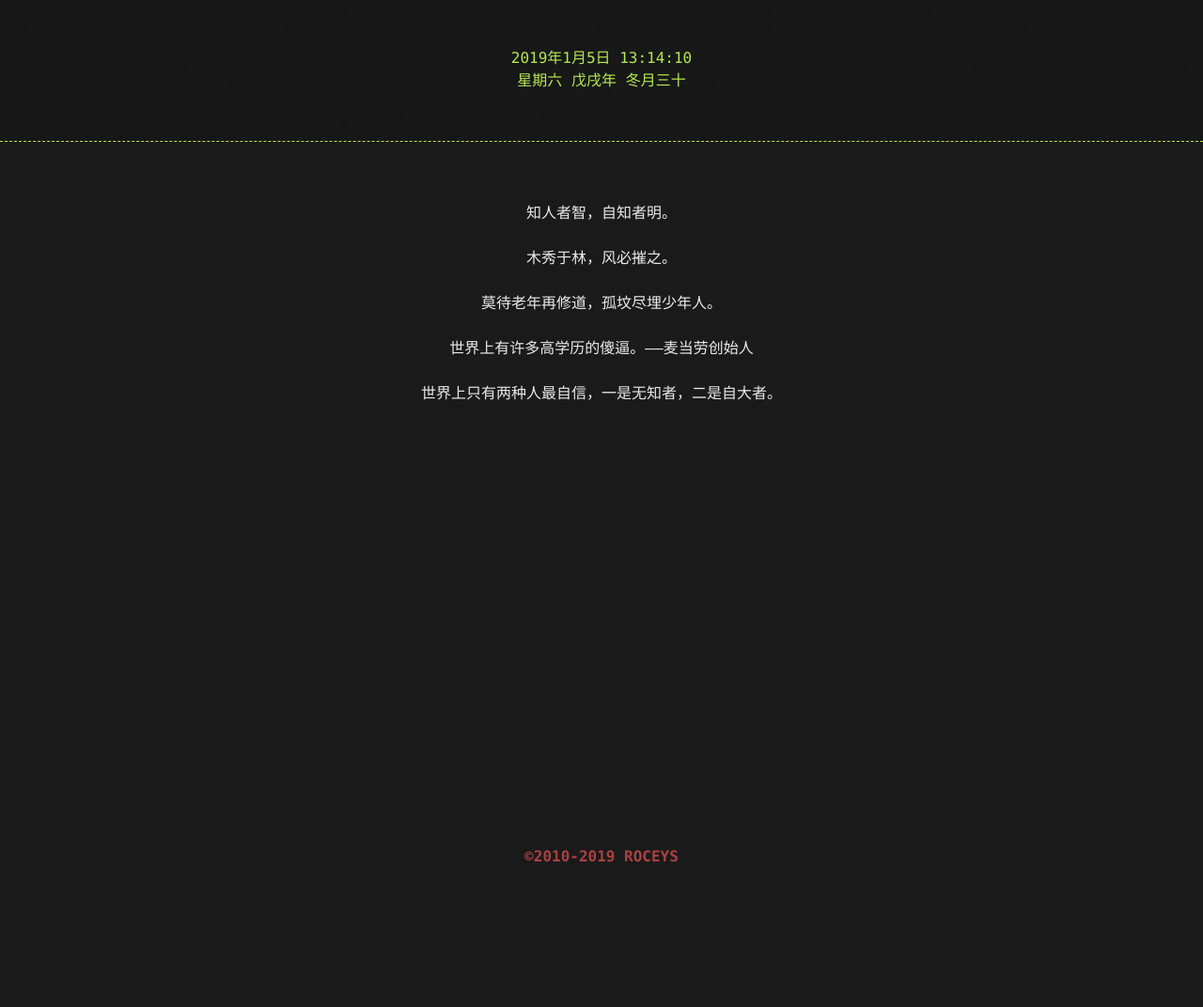
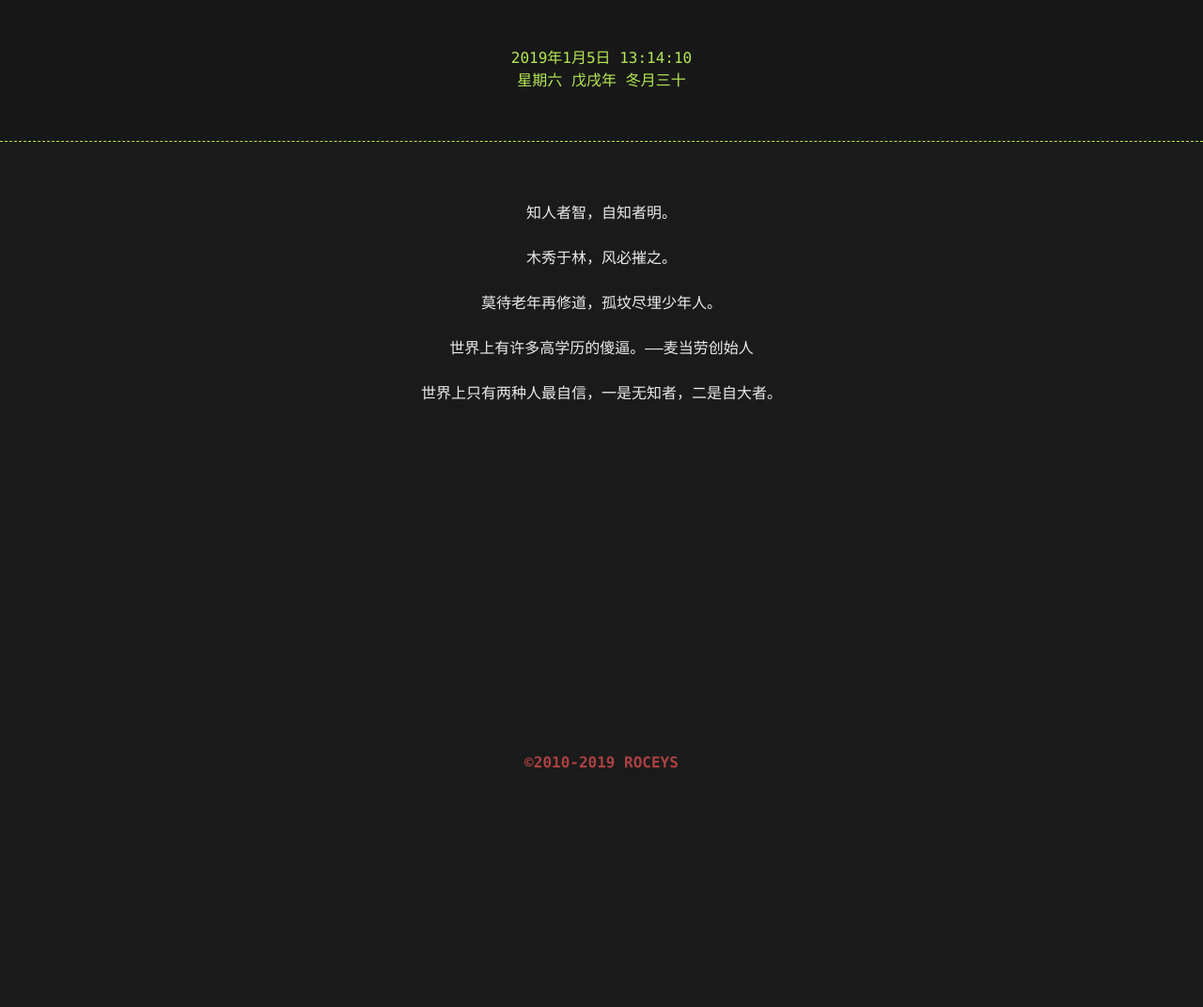
Before and after one commit to roceys/roceys.github.io, a Jekyll site: the page built from index.md, in a window 1280 px wide. Shown: the whole page at 94% size. Built offline with Jekyll 4.4.1, drawn with Linux system fonts in a browser that asks for light colours; nearby versions of some CDN libraries; comment, search, counter and statistics services are not loaded; after the commit the page ends 900 px from its top, so only the background shows below that.

Commit message:
footer css fixed.

```diff
--- a/assets/css/style.scss
+++ b/assets/css/style.scss
@@ -36,7 +36,6 @@ footer {
   text-align: center;
   font-weight: bold;
   color: #ac4142;
-  padding: 100px 0;
 }
 
 #pDate {
```
